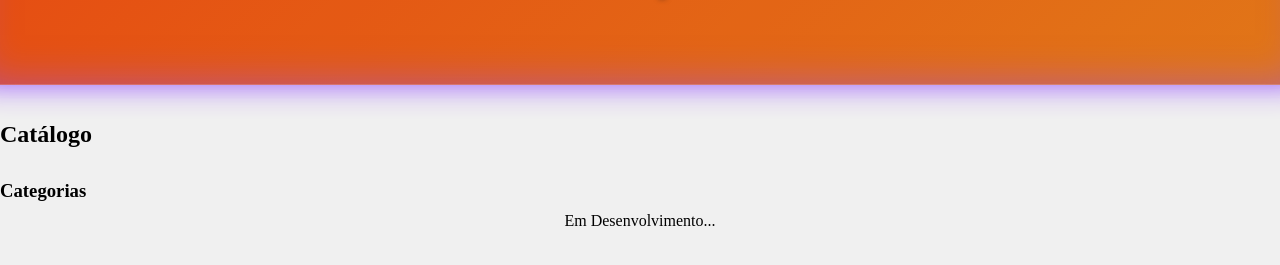
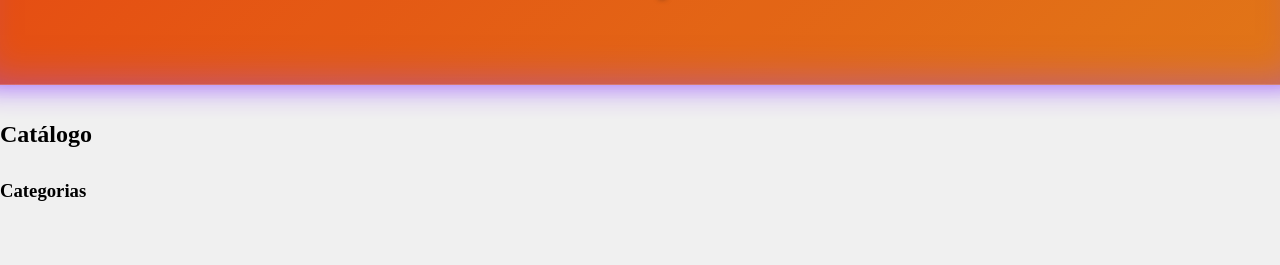
Before and after one commit to bheringbot/Modelo-principal, a plain HTML site: page index.html in a window 1280 px wide. Shown: the part 119-384 px from the top of the page. Drawn offline with Linux system fonts and the light colour scheme.

Commit message:
Update index.html

```diff
--- a/index.html
+++ b/index.html
@@ -22,7 +22,7 @@
 
   <div class="container-1">
     <h3 class="cor-prin" style="margin-bottom: 10px;">Categorias</h3>
-    <p style="text-align: center;">Em Desenvolvimento...</p>
+    <div class="categorias-container" id="categorias-container"></div>
   </div>
 
   <link rel="stylesheet" href="css/style.categoria.css">
```
